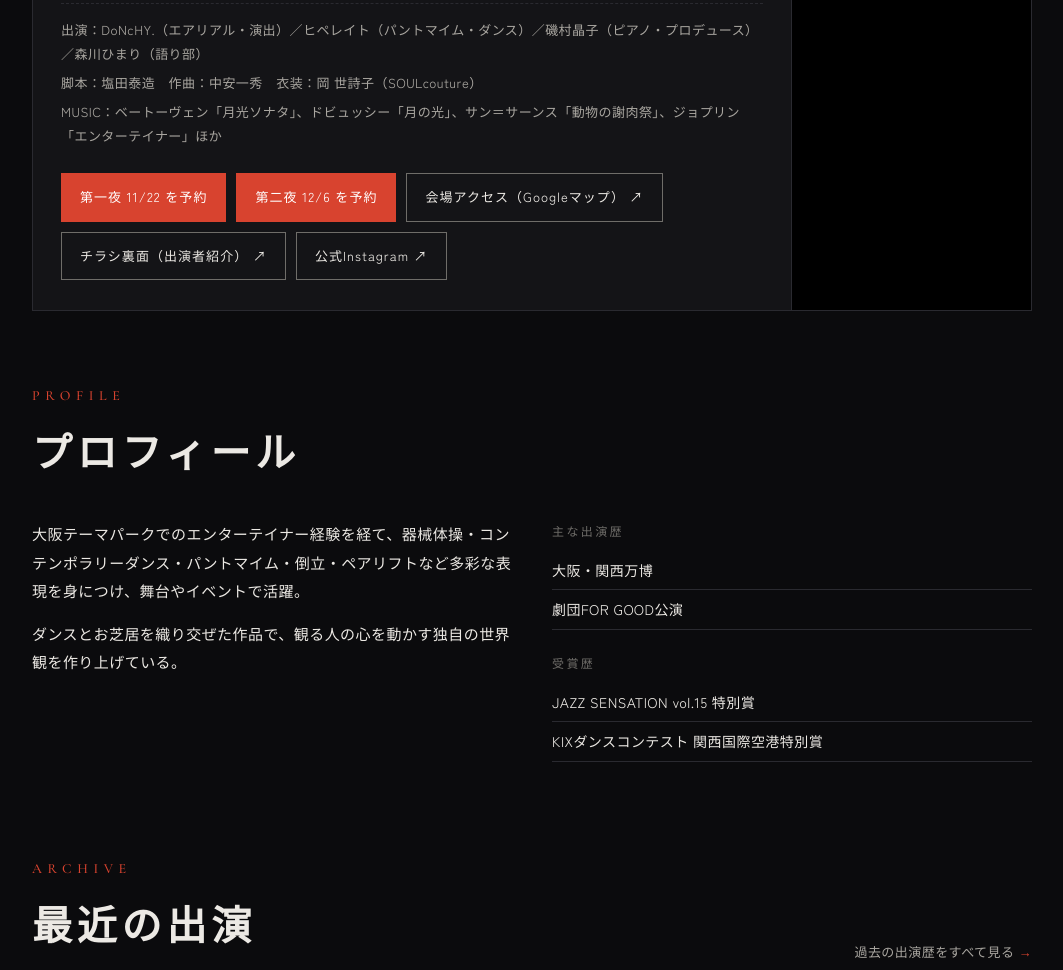
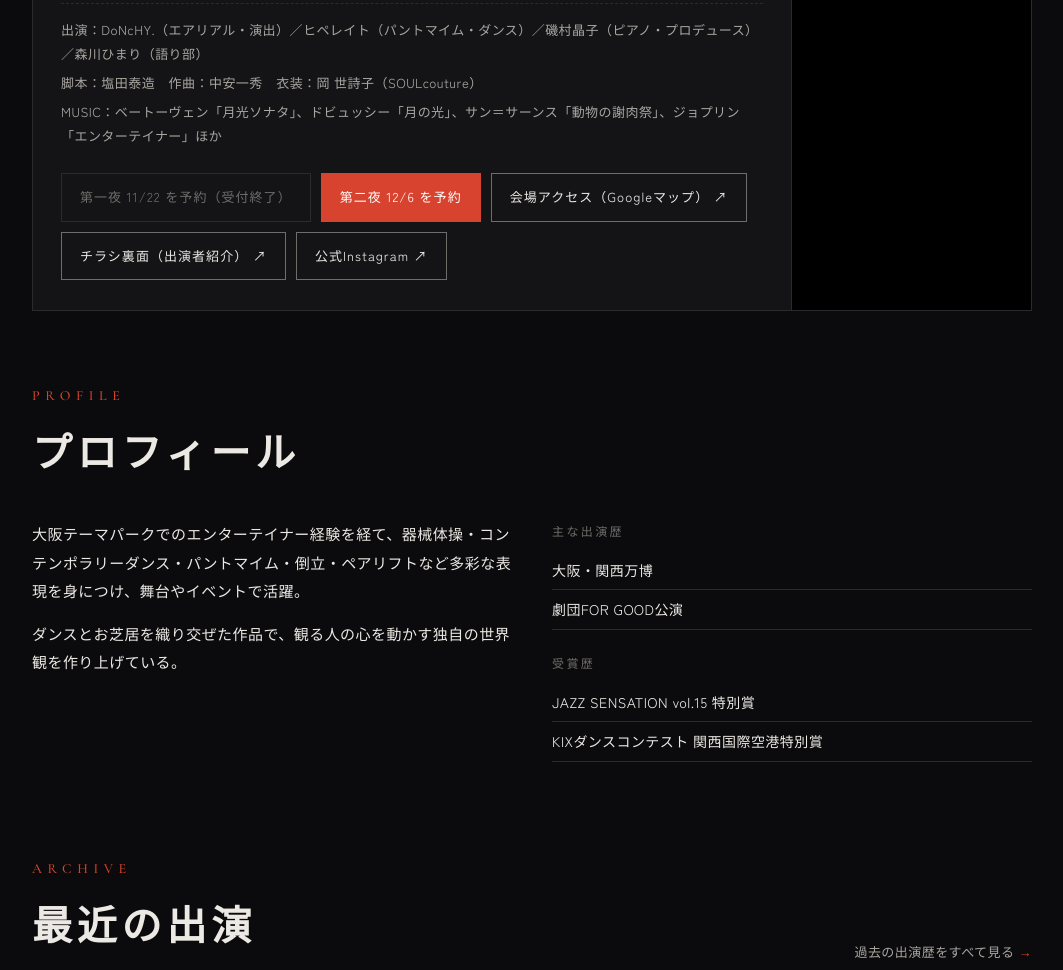
Before and after one commit to hipereito/hipe-site, a plain HTML site: page index.html in a window 1280 px wide. Shown: the part 1415-2385 px from the top of the page, without its empty margins (108-1171 px from the left). Drawn offline with nearby package versions, Linux system fonts and the light colour scheme; a web font is replaced by a local one.

Commit message:
Gray out ルナ 第一夜 reserve button after 11/22
Reserve items can now take an 'until' date; after it passes the button
is shown disabled with（受付終了）.

Co-Authored-By: Claude Opus 5.5 <noreply@anthropic.com>
Claude-Session: https://claude.ai/code/session_015jk46qG3hDcEiaXdby8Drg

```diff
--- a/app.js
+++ b/app.js
@@ -57,7 +57,10 @@
     const row = (label, val) => (val && (!Array.isArray(val) || val.length) ? `<dt>${label}</dt><dd>${[].concat(val).map((v) => `<span>${esc(v)}</span>`).join("")}</dd>` : "");
     const venue = s.venue ? `<dt>会場</dt><dd><span>${esc(s.venue)}</span>${s.address ? `<span class="muted">${esc(s.address)}</span>` : ""}${s.access ? `<span class="muted">${esc(s.access)}</span>` : ""}</dd>` : "";
     const btns = [
-      ...(s.reserve || []).map((l) => `<a class="btn primary" href="${esc(l.url)}" target="_blank" rel="noopener">${esc(l.label)}</a>`),
+      ...(s.reserve || []).map((l) =>
+        l.until && d(l.until) < today
+          ? `<span class="btn primary disabled" aria-disabled="true">${esc(l.label)}（受付終了）</span>`
+          : `<a class="btn primary" href="${esc(l.url)}" target="_blank" rel="noopener">${esc(l.label)}</a>`),
       ...(s.links || []).map((l) => `<a class="btn" href="${esc(l.url)}" target="_blank" rel="noopener">${esc(l.label)} ↗</a>`),
     ].join("");
     return `<article${s.id ? ` id="${esc(s.id)}"` : ""} class="show${s.image ? " has-image" : ""}${s.imageWide ? " wide" : ""}">
--- a/data.js
+++ b/data.js
@@ -58,7 +58,7 @@ const SHOWS = [
       "MUSIC：ベートーヴェン「月光ソナタ」、ドビュッシー「月の光」、サン＝サーンス「動物の謝肉祭」、ジョプリン「エンターテイナー」ほか",
     ],
     reserve: [
-      { label: "第一夜 11/22 を予約", url: "https://docs.google.com/forms/d/e/1FAIpQLSeaBsCWq4ZJcIt2g7NsgGeKhA6G28L-Ob1NYWxB6y5GQi8_rg/viewform" },
+      { label: "第一夜 11/22 を予約", until: "2026-11-22", url: "https://docs.google.com/forms/d/e/1FAIpQLSeaBsCWq4ZJcIt2g7NsgGeKhA6G28L-Ob1NYWxB6y5GQi8_rg/viewform" },
       { label: "第二夜 12/6 を予約", url: "https://forms.gle/vunEJWA7fmFtAqMM7" },
     ],
     links: [
--- a/style.css
+++ b/style.css
@@ -115,6 +115,7 @@ dl.info .muted{color:var(--ink-2);font-size:13px}
 .btn:hover{border-color:var(--ink)}
 .btn.primary{background:var(--red);border-color:var(--red);color:#fff}
 .btn.primary:hover{filter:brightness(1.1)}
+.btn.disabled,.btn.primary.disabled{background:var(--bg-2);border-color:var(--line);color:var(--ink-3);cursor:not-allowed;pointer-events:none;filter:none}
 .show .visual{border-left:1px solid var(--line);background:#000}
 .show .visual img{display:block;width:100%;height:auto}
 .show.has-image.wide{grid-template-columns:1fr}
```
